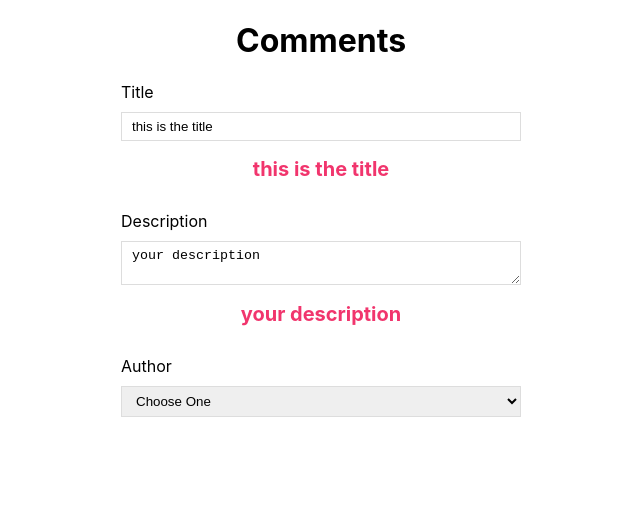
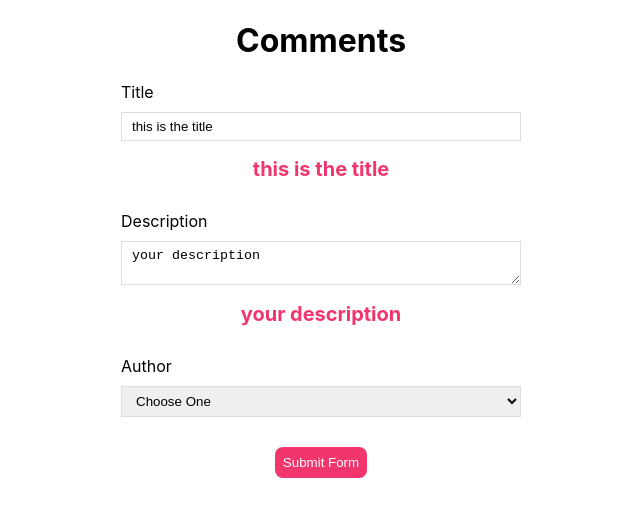
Before and after one commit to carlapico/forms, a React (Create React App) app: page / in a window 1280 px wide. Shown: the top 516 px of the page, without its empty margins (319-959 px from the left). Built offline with nearby package versions, Linux system fonts and the light colour scheme.

Commit message:
added a submit button

```diff
--- a/src/App.js
+++ b/src/App.js
@@ -38,6 +38,9 @@ function App() {
             </select>
             <h2>{author}</h2>
 
+          {/* here goes the submit button */}
+          <button>Submit Form</button>
+
       </form>
     </div>
   );
```
